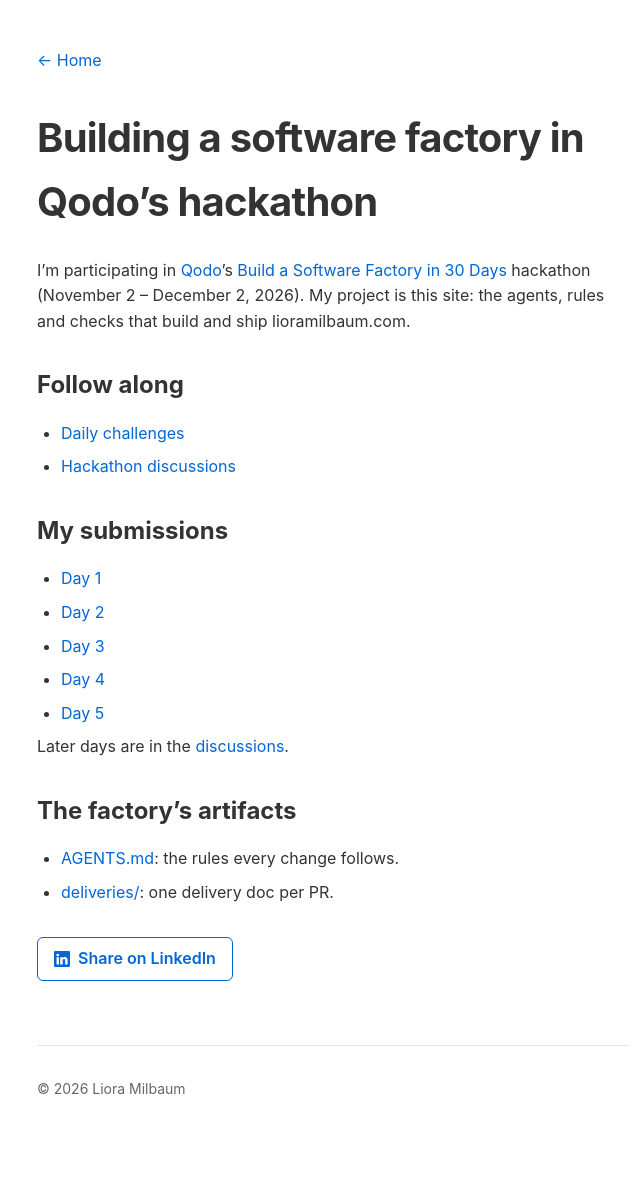
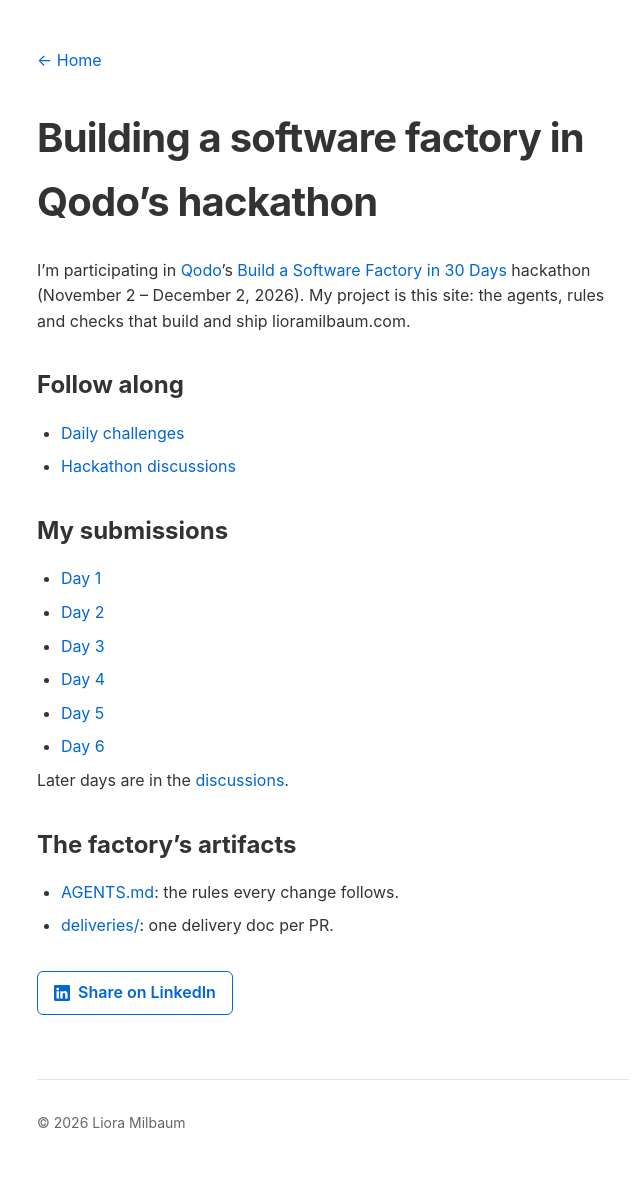
Before and after one commit to lioramilbaum/lioramilbaum.github.io, a Jekyll site: the page built from docs/qodo-software-factory-hackathon.md, in a window 1280 px wide. Shown: the whole page, without its empty margins (307-947 px from the left). Built offline with Jekyll 4.4.1, drawn with Linux system fonts in a browser that asks for light colours; before the commit the page ends 1148 px from its top, so only the background shows below that.

Commit message:
docs: list the Day 6 submission on the hackathon page
- Add Day 6 to "My submissions", linking the investigation posted on discussion #8
- Assert the new link in check-site.sh, as for Days 3-5
- Raise check-links.sh's batch cap from 8 to 10 so 18 link jobs stay inside the 5-minute budget

Closes #82

Co-Authored-By: Claude Opus 5.5 <noreply@anthropic.com>

```diff
--- a/docs/qodo-software-factory-hackathon.md
+++ b/docs/qodo-software-factory-hackathon.md
@@ -23,6 +23,7 @@ I'm participating in [Qodo](https://www.qodo.ai)'s [Build a Software Factory in
 - [Day 3](https://github.com/qodo-hackathon/software-factory-hackathon/discussions/5#discussioncomment-19469556)
 - [Day 4](https://github.com/qodo-hackathon/software-factory-hackathon/discussions/6#discussioncomment-19501367)
 - [Day 5](https://github.com/qodo-hackathon/software-factory-hackathon/discussions/7#discussioncomment-19599476)
+- [Day 6](https://github.com/qodo-hackathon/software-factory-hackathon/discussions/8#discussioncomment-19607588)
 
 Later days are in the [discussions](https://github.com/qodo-hackathon/software-factory-hackathon/discussions).
 
```
Also changed, not shown: 2 other files.
